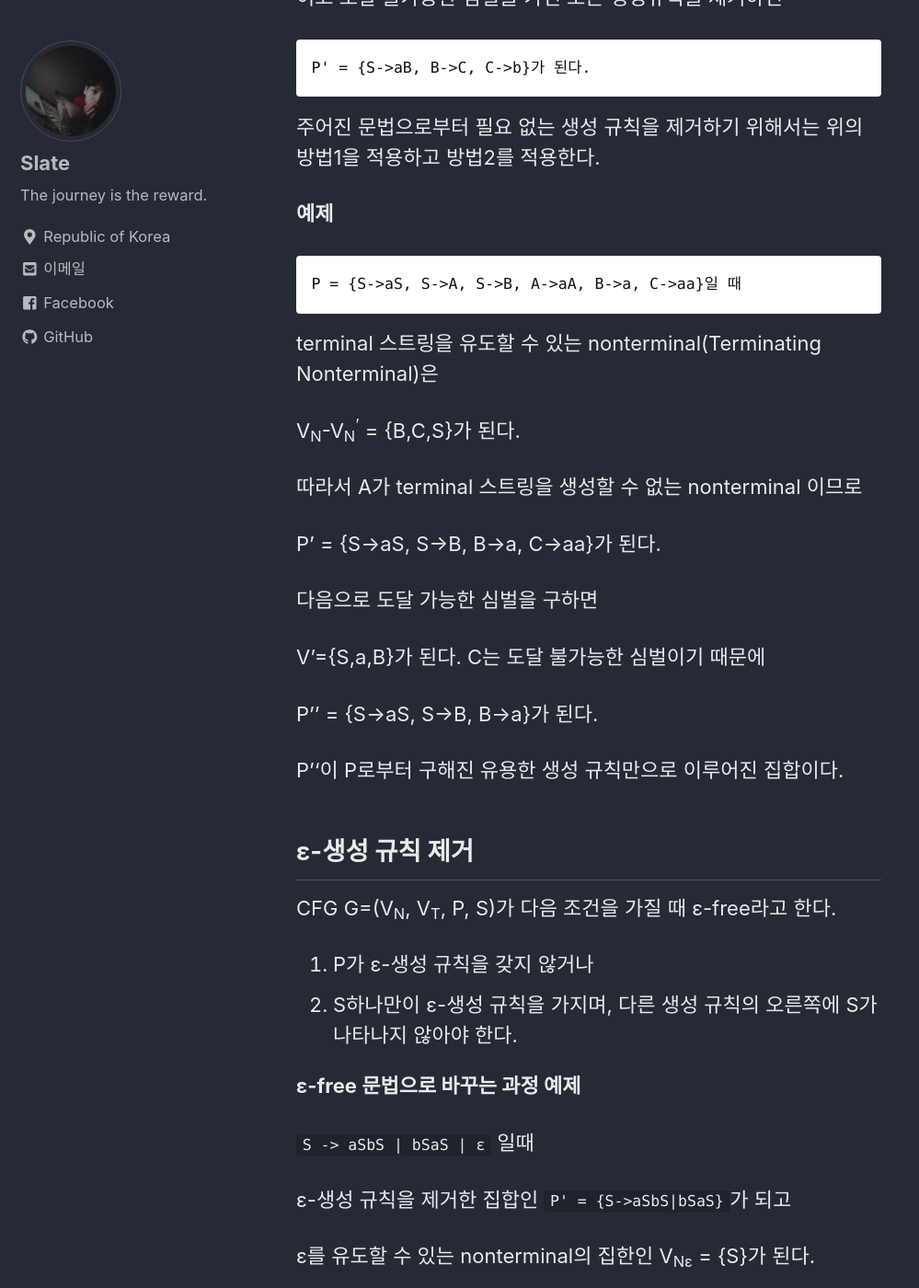
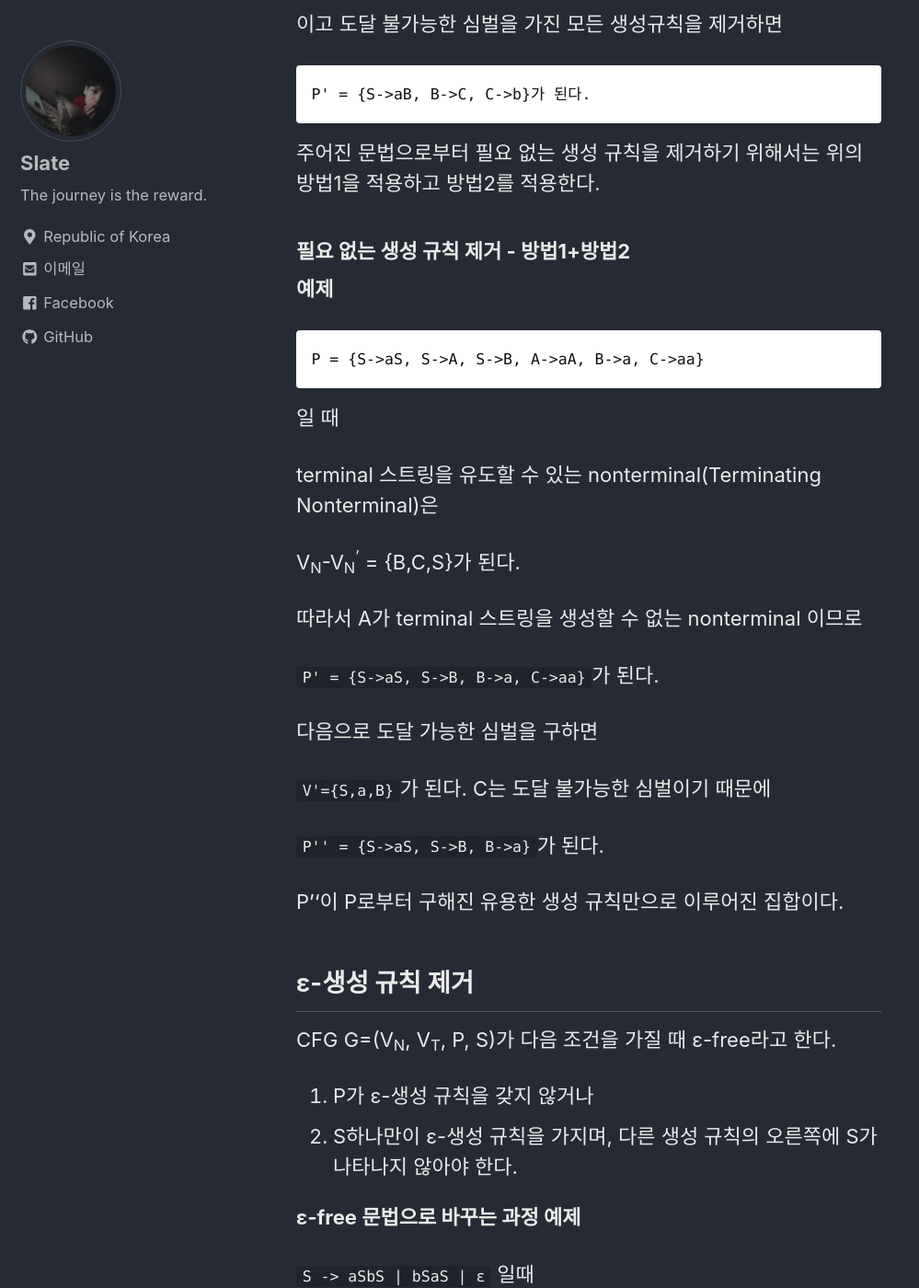
Before and after one commit to lesslate/lesslate.github.io, a Jekyll site: the page built from _posts/Compiler/2018-11-05-Context-free문법 문법 변환.md, in a window 1280 px wide and 1400 px high, scrolled down 1911 px. Shown: the whole window at 92% size, without its empty margins (0-999 px from the left). Built offline with Jekyll 4.4.1, drawn with Linux system fonts in a browser that asks for light colours; nearby versions of some CDN libraries; comment, search, counter and statistics services are not loaded; some of the changed text lies outside the part shown.

Commit message:
Update _posts/Compiler/2018-11-05-Context-free문법 문법 변환.md

````diff
--- a/_posts/Compiler/2018-11-05-Context-free문법 문법 변환.md
+++ b/_posts/Compiler/2018-11-05-Context-free문법 문법 변환.md
@@ -22,12 +22,14 @@ toc: true
 
 ### 방법1 Terminating nonterminal 을 구하는 방법
 
+
 **Terminating nonterminal**
 
 어떤 nonterminal 심벌이 terminal 스트링을 유도할 수 있을 때,
 ``terminating nonterminal``이라 한다.
 
 **예제**
+
 P={S->A, S->B, B->a}에서 ``terminating nonterminal``을 구해보자
 
 V<sub>N</sub><sup>'</sup>은 생성 규칙의 오른쪽이 모두 terminal만으로 이루어진
@@ -35,12 +37,13 @@ V<sub>N</sub><sup>'</sup>은 생성 규칙의 오른쪽이 모두 terminal만으
 
 V<sub>N</sub><sup>'</sup>={B,S}
 
-따라서 V<sub>N</sub> - V<sub>N</sub><sup>'</sup> = {S,A,B} - {B,S} = {A}
+따라서 V<sub>N</sub> - V<sub>N</sub><sup>'</sup> = {S,A,B} - {B,S} = {A} 이다.
 
-이다. 그러므로 A를 가진 모든 생성규칙을 제거하면 P' = {S->B, B->a}가 된다.
+그러므로 A를 가진 모든 생성규칙을 제거하면 P' = {S->B, B->a}가 된다.
 
 
 ### 방법2 도달 가능한 심벌을 구하는 방법
+
 
 **예제**
 ```
@@ -60,35 +63,46 @@ V' = {S,a,B,C,b}
 ```
 
 따라서 도달 불가능한 심벌은
+
 ```
 V-V'={S,A,B,C,a,b} - {S,a,B,C,b} = {A}
 ```
+
 이고 도달 불가능한 심벌을 가진 모든 생성규칙을 제거하면
+
 ```
 P' = {S->aB, B->C, C->b}가 된다.
 ```
 
+
 주어진 문법으로부터 필요 없는 생성 규칙을 제거하기 위해서는 위의 방법1을 적용하고 방법2를 적용한다.
+
+
+### 필요 없는 생성 규칙 제거 - 방법1+방법2
 
 **예제**
 ```
-P = {S->aS, S->A, S->B, A->aA, B->a, C->aa}일 때
+P = {S->aS, S->A, S->B, A->aA, B->a, C->aa}
 ```
+일 때
+
 terminal 스트링을 유도할 수 있는 nonterminal(Terminating Nonterminal)은
 
 V<sub>N</sub>-V<sub>N</sub><sup>'</sup> = {B,C,S}가 된다.
 
 따라서 A가 terminal 스트링을 생성할 수 없는 nonterminal 이므로
 
-P' = {S->aS, S->B, B->a, C->aa}가 된다.
+```P' = {S->aS, S->B, B->a, C->aa}```가 된다.
 
 다음으로 도달 가능한 심벌을 구하면
 
-V'={S,a,B}가 된다. C는 도달 불가능한 심벌이기 때문에
+```V'={S,a,B}```가 된다. C는 도달 불가능한 심벌이기 때문에
 
-P'' = {S->aS, S->B, B->a}가 된다.
+```P'' = {S->aS, S->B, B->a}```가 된다.
 
 P''이 P로부터 구해진 유용한 생성 규칙만으로 이루어진 집합이다.
+
+
 
 
 ## ε-생성 규칙 제거
````
